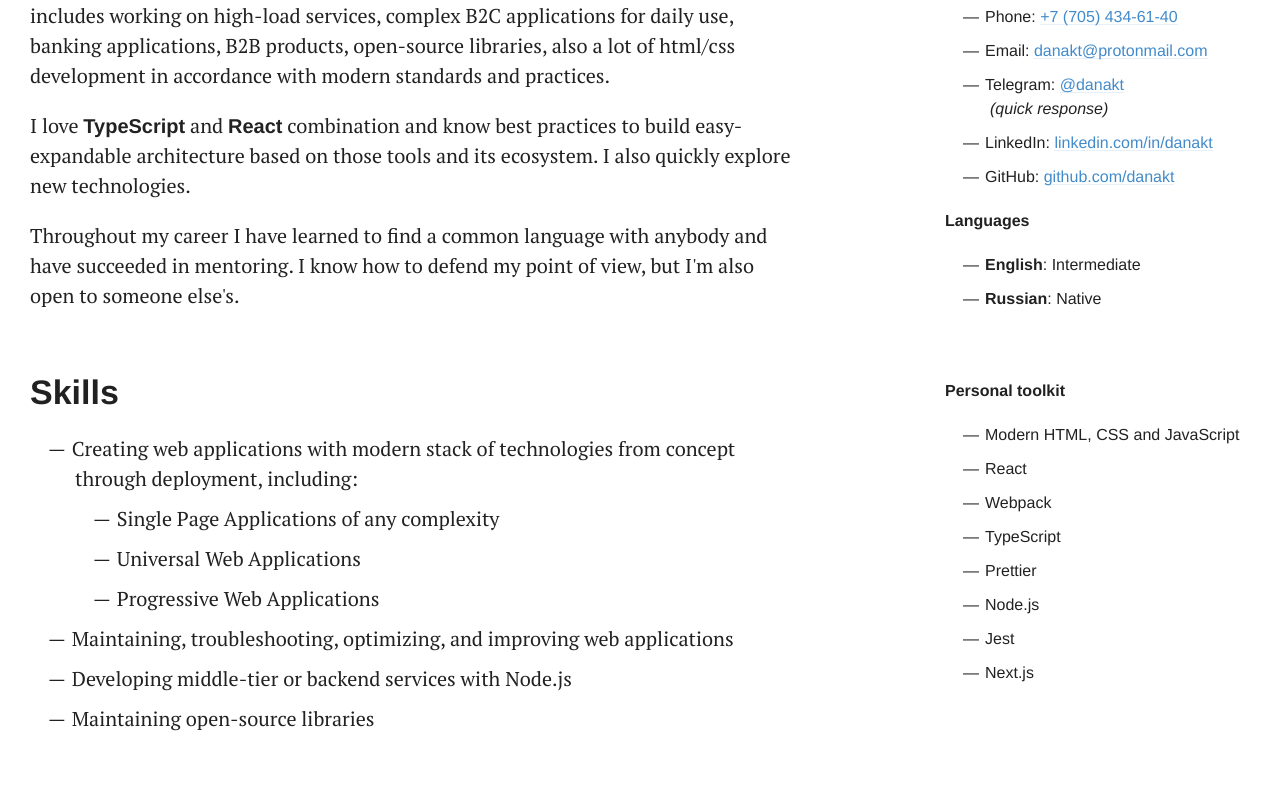
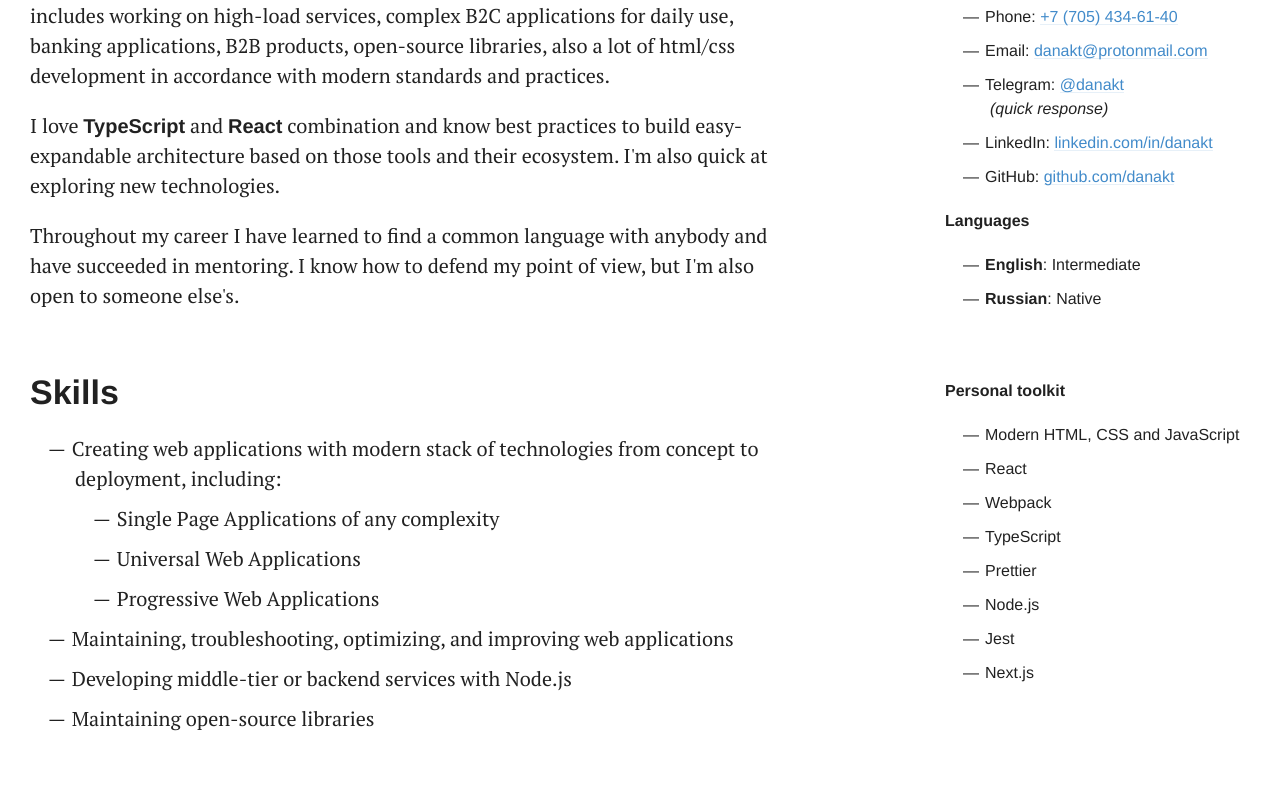
Before and after one commit to danakt/danakt.github.io, a Next.js app: page /cv in a window 1280 px wide. Shown: the part 391-1178 px from the top of the page. Built offline with nearby package versions, Linux system fonts and the light colour scheme.

Commit message:
cv spell

```diff
--- a/src/pages/cv.tsx
+++ b/src/pages/cv.tsx
@@ -87,7 +87,8 @@ const CvMarkup = () => {
 
       <p>
         I love <strong>TypeScript</strong> and <strong>React</strong> combination and know best practices to build
-        easy-expandable architecture based on those tools and its ecosystem. I also quickly explore new technologies.
+        easy-expandable architecture based on those tools and their ecosystem. I'm also quick at exploring new
+        technologies.
       </p>
 
       <p>
@@ -117,7 +118,7 @@ const CvMarkup = () => {
 
         <ul>
           <li>
-            Creating web applications with modern stack of technologies from concept through deployment, including:
+            Creating web applications with modern stack of technologies from concept to deployment, including:
             <ul>
               <li>Single Page Applications of any complexity </li>
               <li>Universal Web Applications</li>
```
